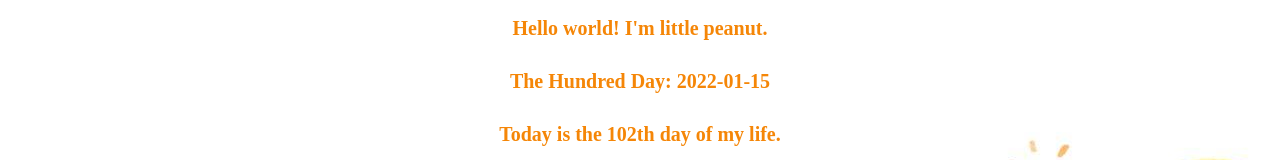
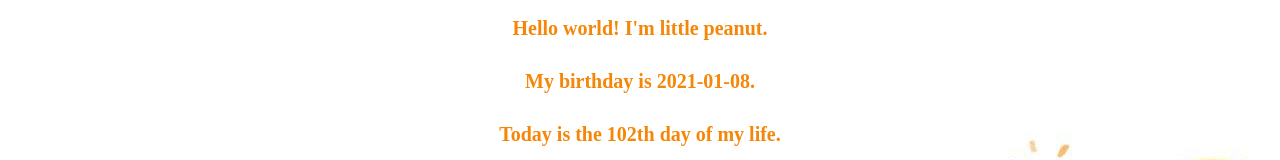
Before and after one commit to shiyuan598/peanut, a plain HTML site: page index.html in a window 1280 px wide. Shown: the part 332-492 px from the top of the page. Drawn offline with Linux system fonts and the light colour scheme.

Commit message:
modify page content

```diff
--- a/index.html
+++ b/index.html
@@ -37,18 +37,13 @@
     <h1>Great Moment</h1>
     <img src="./peanut.png"></img>
     <p>Hello world! I'm little peanut.</p>
-    <p id="hundred"></p>
+    <p>My birthday is 2021-01-08.</p>
     <p id="days"></p>
   </body>
   <script>
     window.onload = () => {
       const format = "YYYY-MM-DD";
       const birthdayStr = "2021-10-08";
-      let birthday = moment(birthdayStr);
-      let hundredDate = birthday.add(99, "days").format(format);
-      let hundred = document.getElementById("hundred");
-      hundred.innerHTML = `The Hundred Day: ${hundredDate}`;
-
       let now = moment(Date.now()).format(format);
       let duration = new Date(now).getTime() - new Date(birthdayStr).getTime();
       let dayCount = moment.duration(duration).asDays() + 1;
```
